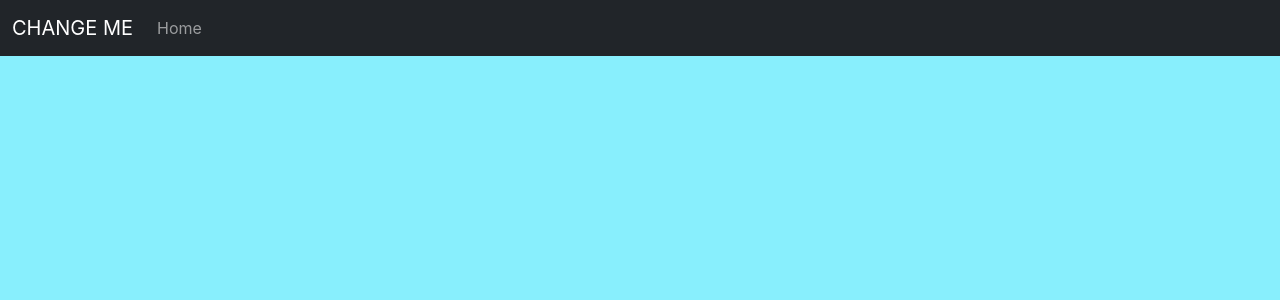
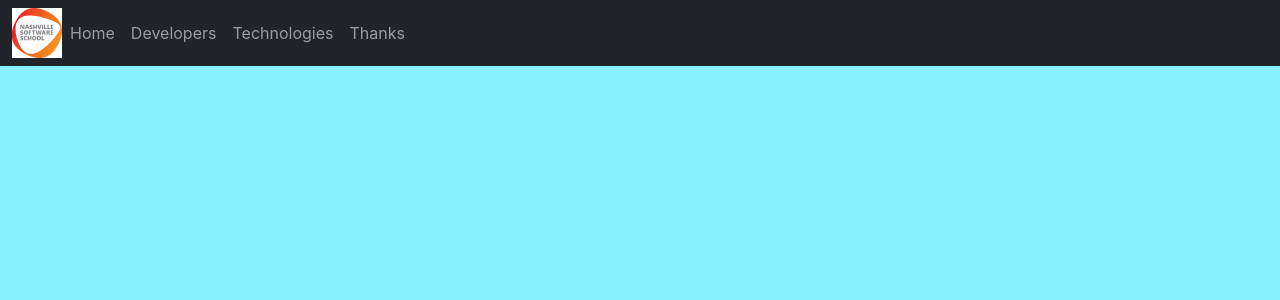
Before and after one commit to nss-evening-cohort-19/class-website, a Next.js app: page / in a window 1280 px wide. Shown: the top 300 px of the page. Built offline with nearby package versions, Linux system fonts and the light colour scheme.

Commit message:
added logo and navbar links

```diff
--- a/components/NavBar.js
+++ b/components/NavBar.js
@@ -1,3 +1,4 @@
+/* eslint-disable @next/next/no-img-element */
 /* eslint-disable jsx-a11y/anchor-is-valid */
 import React from 'react';
 import Link from 'next/link';
@@ -5,11 +6,9 @@ import Link from 'next/link';
 export default function NavBar() {
   return (
     <nav className="navbar navbar-expand-md navbar-dark bg-dark">
-      <div className="container-fluid">
-        <Link passHref href="/">
-          <a className="navbar-brand" data-bs-toggle="collapse" data-bs-target="#navbarTogglerDemo01">
-            CHANGE ME
-          </a>
+      <div className="container-fluid nav-buttons">
+        <Link href="/" passHref>
+          <img src="/images/nsslogo.png" className="d-inline-block align-top logo" alt="logoimage" />
         </Link>
         <button className="navbar-toggler" type="button" data-bs-toggle="collapse" data-bs-target="#navbarTogglerDemo01" aria-controls="navbarTogglerDemo01" aria-expanded="false" aria-label="Toggle navigation">
           <span className="navbar-toggler-icon" />
@@ -24,6 +23,27 @@ export default function NavBar() {
                 </a>
               </Link>
             </li>
+            <li className="nav-item">
+              <Link passHref href="#developers">
+                <a href="#developers" className="nav-link">
+                  Developers
+                </a>
+              </Link>
+            </li>
+            <li className="nav-item">
+              <Link passHref href="#Technologies">
+                <a className="nav-link">
+                  Technologies
+                </a>
+              </Link>
+            </li>
+            <li className="nav-item">
+              <Link passHref href="#Thanks">
+                <a className="nav-link">
+                  Thanks
+                </a>
+              </Link>
+            </li>
           </ul>
         </div>
       </div>
--- a/styles/globals.css
+++ b/styles/globals.css
@@ -20,3 +20,7 @@ a {
 body {
   background-color: #88effd;
 }
+
+.logo {
+  height: 50px;
+}
```
Also changed, not shown: public/images/nsslogo.png (added).
